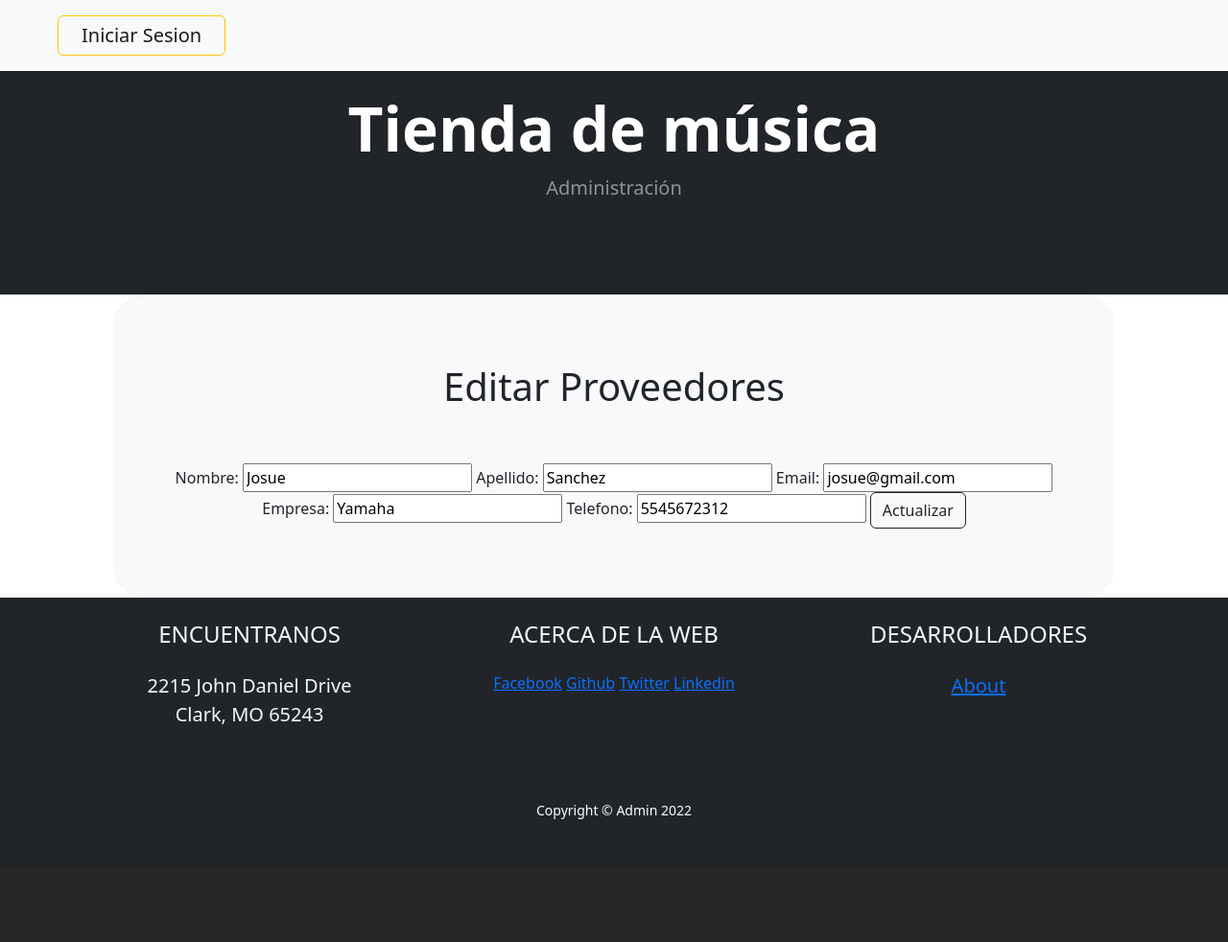
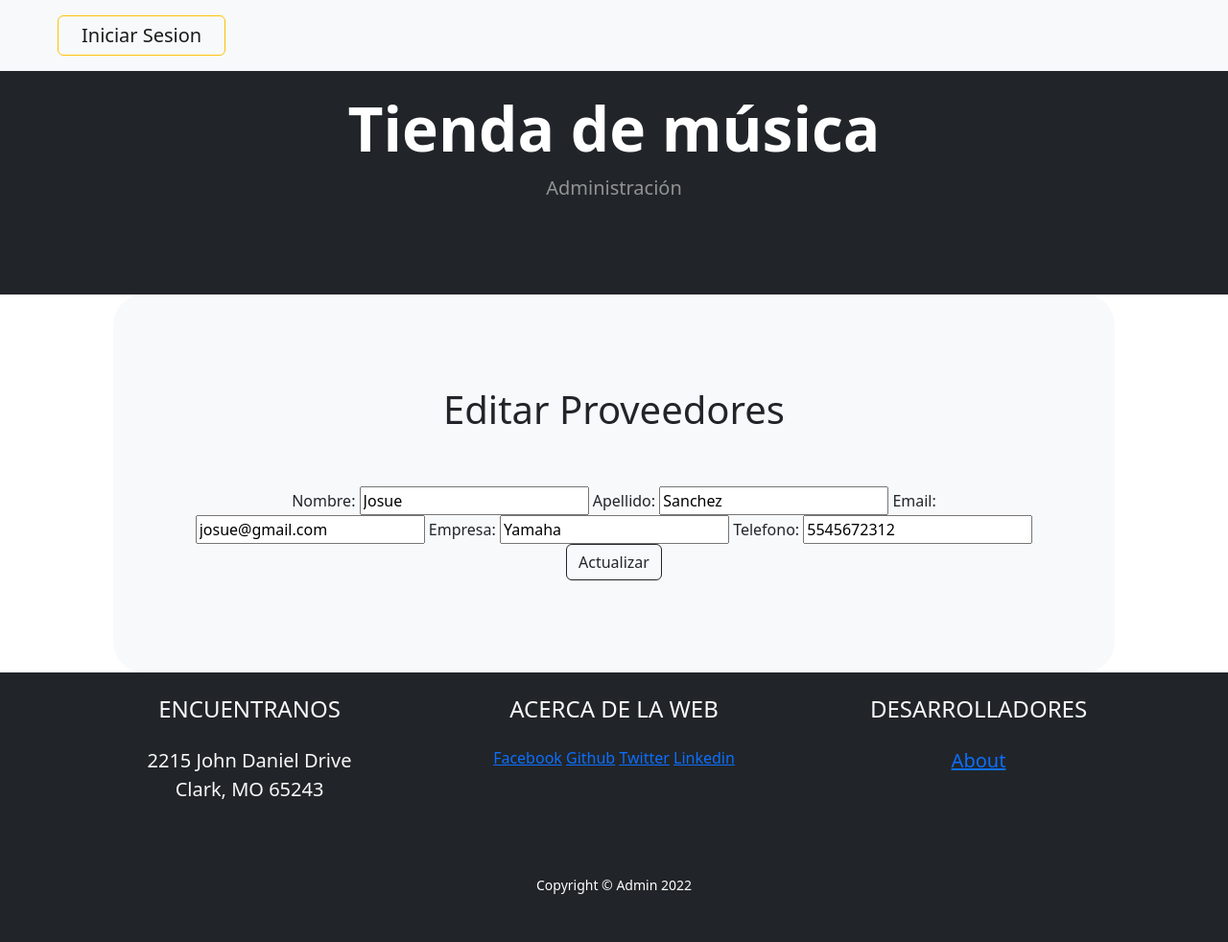
Before and after one commit to DanielCar62/AdministracionTienda, a Django app: page /app-tienda-musical/editar-proveedor/1 in a window 1280 px wide. Shown: the whole page at 96% size. Before the commit the page ends 854 px from the top, so only its background shows below. Run offline with Django 4.2, Linux system fonts and the light colour scheme; data comes from the database, SQL or seed files in the repository; both versions use the stored data as it was after the commit.

Commit message:
Cambios minimos

```diff
--- a/TiendaMusical/AppTiendaMusical/Templates/EditarProveedor.html
+++ b/TiendaMusical/AppTiendaMusical/Templates/EditarProveedor.html
@@ -5,7 +5,7 @@
 
 <div class="container px-lg-5">
     <div class="p-5 p-lg-7 bg-light rounded-5 text-center">
-        <div class="m-6 m-lg-8">
+        <div class="m-6 m-lg-4">
             <form action="{% url 'EditarProveedor' id %}" method="POST">{% csrf_token %}
 
             <h1 style="text-align: center" class="py-4">Editar Proveedores</h1>
```
Also changed, not shown: TiendaMusical/db.sqlite3.
